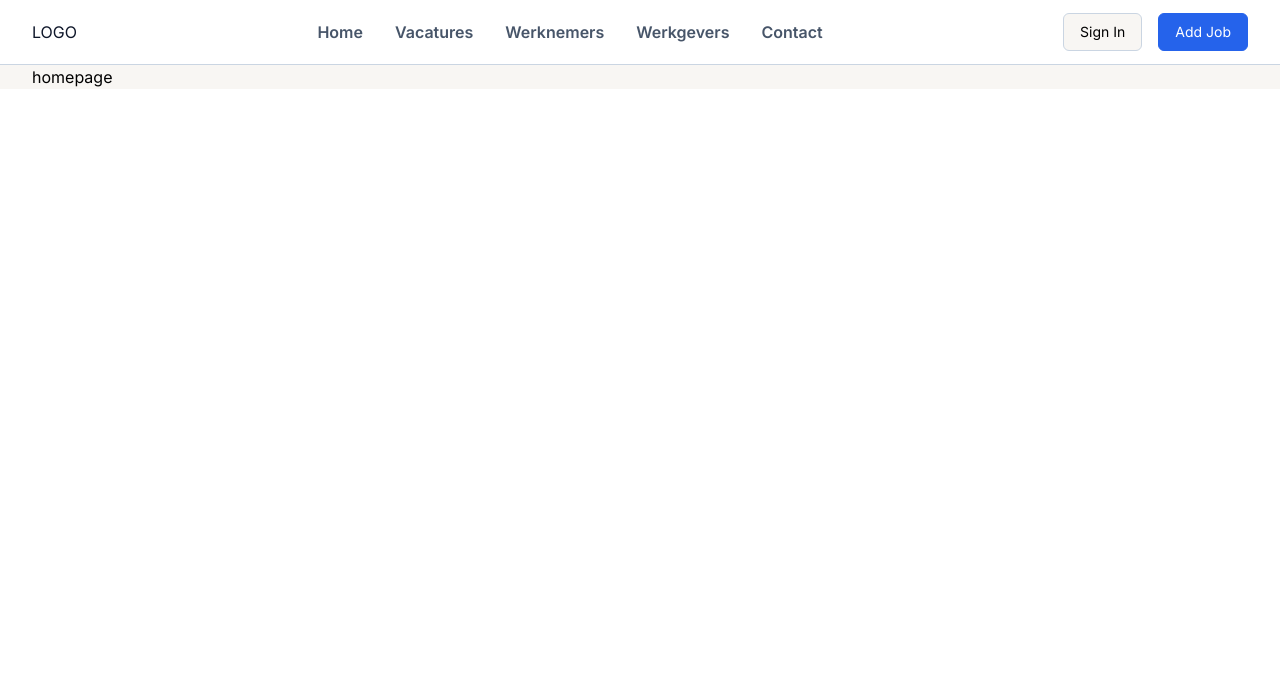
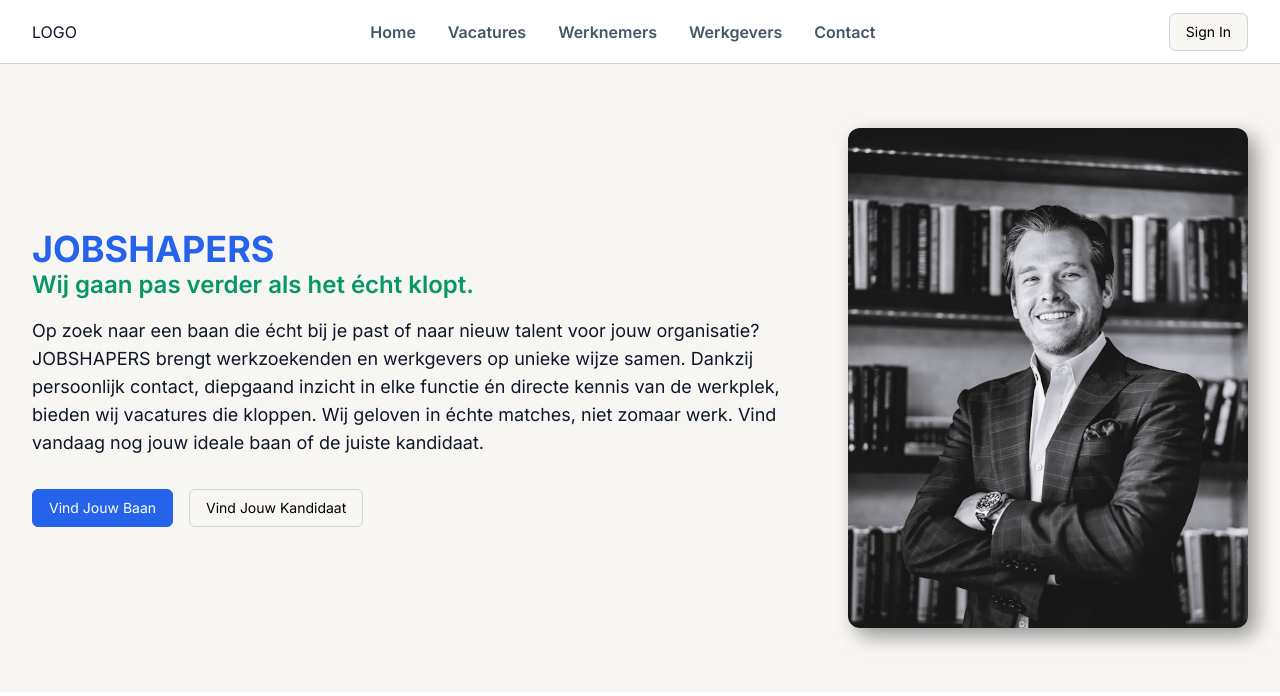
Before and after one commit to EdwinSch/jobshapers, a Next.js app: page / in a window 1280 px wide. Shown: the top 696 px of the page. Built offline with nearby package versions, Linux system fonts and the light colour scheme.

Commit message:
add hero and mobile navi

```diff
--- a/app/page.jsx
+++ b/app/page.jsx
@@ -1,7 +1,11 @@
+import Hero from "@/components/Hero";
+
 export default function HomePage() {
   return (
     <main className="w-full bg-jsOffWhite">
-      <div className="mx-auto max-w-7xl px-4 md:px-6 lg:px-8">homepage</div>
+      <div className="mx-auto max-w-7xl px-4 md:px-6 lg:px-8">
+        <Hero />
+      </div>
     </main>
   );
 }
--- a/components/AdminBtns.jsx
+++ b/components/AdminBtns.jsx
@@ -1,13 +1,18 @@
+"use client";
+
 import LinkButton from "./LinkButton";
+import { useState } from "react";
 
 const AdminBtns = () => {
+  const [hidden, setHidden] = useState(true);
+
   return (
     <div className="hidden gap-4 md:flex">
       {/* Sign-in */}
       <LinkButton label="sign in" variant="primary" />
 
       {/* Add Job */}
-      <LinkButton label="add job" variant="secondary" />
+      {hidden || <LinkButton label="add job" variant="secondary" />}
     </div>
   );
 };
--- a/components/Header.jsx
+++ b/components/Header.jsx
@@ -1,23 +1,27 @@
+"use client";
+
 import Navigation from "./Navigation";
 import AdminBtns from "./AdminBtns";
-import { FaBars } from "react-icons/fa6";
+import MobileMenuButton from "./MobileMenuButton";
+import MobileMenu from "./MobileMenu";
+import { useState } from "react";
 
 const Header = () => {
+  const [isMobileMenuOpen, setIsMobileMenuOpen] = useState(false);
+
   return (
-    <header className="w-full border-b border-slate-300">
+    <header className="w-full h-16 border-b border-slate-300 relative">
       <div className="h-16 mx-auto max-w-7xl px-4 md:px-6 lg:px-8 flex justify-between items-center">
         <div className="text-jsMidnight">LOGO</div>
         <Navigation />
         <AdminBtns />
+        <MobileMenuButton
+          isMobileMenuOpen={isMobileMenuOpen}
+          setIsMobileMenuOpen={setIsMobileMenuOpen}
+        />
+      </div>
 
-        {/* Mobile menu btn */}
-        <button
-          type="button"
-          className="block md:hidden cursor-pointer text-jsMidnight hover:text-jsBlue"
-        >
-          <FaBars size="18px" />
-        </button>
-      </div>
+      <MobileMenu isMobileMenuOpen={isMobileMenuOpen} />
     </header>
   );
 };
--- /dev/null
+++ b/components/Hero.jsx
@@ -0,0 +1,49 @@
+import LinkButton from "./LinkButton";
+import Image from "next/image";
+
+const Hero = () => {
+  return (
+    <section className="py-8 sm:py-12 lg:py-16 flex flex-col lg:flex-row items-center gap-10 sm:gap-14 lg:gap-10">
+      <article>
+        <h1 className="text-3xl sm:text-4xl font-bold text-jsBlue uppercase">
+          jobshapers
+        </h1>
+        <h2 className="text-xl sm:text-2xl font-semibold text-jsGreen">
+          Wij gaan pas verder als het écht klopt.
+        </h2>
+        <p className="text-jsMidnight text-base sm:text-lg mt-4">
+          Op zoek naar een baan die écht bij je past of naar nieuw talent voor
+          jouw organisatie? JOBSHAPERS brengt werkzoekenden en werkgevers op
+          unieke wijze samen. Dankzij persoonlijk contact, diepgaand inzicht in
+          elke functie én directe kennis van de werkplek, bieden wij vacatures
+          die kloppen. Wij geloven in échte matches, niet zomaar werk. Vind
+          vandaag nog jouw ideale baan of de juiste kandidaat.
+        </p>
+
+        {/* Buttons */}
+        <div className="mt-8 flex flex-col sm:flex-row gap-4">
+          <LinkButton
+            href="/vacatures"
+            label="vind jouw baan"
+            variant="secondary"
+          />
+          <LinkButton
+            href="/werknemers"
+            label="vind jouw kandidaat"
+            variant="primary"
+          />
+        </div>
+      </article>
+
+      <Image
+        src={"/businessman.jpg"}
+        alt="profile picture"
+        width={400}
+        height={0}
+        className="block rounded-xl object-cover shadow-imgShadow"
+      />
+    </section>
+  );
+};
+
+export default Hero;
--- a/components/LinkButton.jsx
+++ b/components/LinkButton.jsx
@@ -4,7 +4,7 @@ const variantClasses = {
   primary:
     "text-sm px-4 py-2 border-slate-300 border bg-jsOffWhite hover:bg-jsBlue/10",
   secondary:
-    "text-sm px-4 py-2 bg-jsBlue text-white border border-jsBlue hover:bg-jsMidnight",
+    "text-sm px-4 py-2 bg-jsBlue text-white border border-jsBlue hover:bg-[#163ea5]",
   ghost: "text-base text-jsText hover:text-jsBlue font-semibold",
 };
 
@@ -13,11 +13,9 @@ const LinkButton = ({
   variant = "primary",
   href = "",
   className = "",
-  type = "button",
 }) => {
   return (
     <Link
-      type={type}
       href={href}
       className={`
         block rounded-md cursor-pointer duration-200 ease-in-out capitalize
--- /dev/null
+++ b/components/MobileMenu.jsx
@@ -0,0 +1,48 @@
+import LinkButton from "./LinkButton";
+import {
+  FaHouse,
+  FaSuitcase,
+  FaUsers,
+  FaBuilding,
+  FaPhone,
+} from "react-icons/fa6";
+
+const MobileMenu = ({ isMobileMenuOpen }) => {
+  return (
+    <div
+      className={`${
+        isMobileMenuOpen ? "w-full p-8" : "w-0 p-0"
+      } h-screen bg-jsOffWhite absolute top-16 right-0 overflow-hidden duration-300`}
+    >
+      <nav>
+        <ul className="flex flex-col gap-6">
+          <li className="flex items-center gap-3">
+            <FaHouse size={20} className="text-jsText" />
+            <LinkButton href="/" label="home" variant="ghost" />
+          </li>
+          <li className="flex items-center gap-3">
+            <FaSuitcase size={20} className="text-jsText" />
+            <LinkButton href="/vacatures" label="vacatures" variant="ghost" />
+          </li>
+          <li className="flex items-center gap-3">
+            <FaUsers size={20} className="text-jsText" />
+            <LinkButton href="/werknemers" label="werknemers" variant="ghost" />
+          </li>
+          <li className="flex items-center gap-3">
+            <FaBuilding size={20} className="text-jsText" />
+            <LinkButton href="/werkgevers" label="werkgevers" variant="ghost" />
+          </li>
+          <li className="flex items-center gap-3">
+            <FaPhone size={20} className="text-jsText" />
+            <LinkButton href="/contact" label="contact" variant="ghost" />
+          </li>
+        </ul>
+      </nav>
+
+      <hr className="my-6 border border-jsText" />
+      <LinkButton variant="secondary" label="sign-in" />
+    </div>
+  );
+};
+
+export default MobileMenu;
--- /dev/null
+++ b/components/MobileMenuButton.jsx
@@ -0,0 +1,19 @@
+"use client";
+
+import { FaBars, FaXmark } from "react-icons/fa6";
+
+const MobileMenuButton = ({ isMobileMenuOpen, setIsMobileMenuOpen }) => {
+  return (
+    <button
+      type="button"
+      className="block md:hidden cursor-pointer text-jsMidnight hover:text-jsBlue"
+      onClick={() => {
+        setIsMobileMenuOpen(!isMobileMenuOpen);
+      }}
+    >
+      {isMobileMenuOpen ? <FaXmark size="18px" /> : <FaBars size="18px" />}
+    </button>
+  );
+};
+
+export default MobileMenuButton;
--- a/components/Navigation.jsx
+++ b/components/Navigation.jsx
@@ -1,4 +1,3 @@
-import Link from "next/link";
 import LinkButton from "./LinkButton";
 
 const Navigation = () => {
--- a/styles/globals.css
+++ b/styles/globals.css
@@ -6,13 +6,10 @@
   --color-jsOffWhite: #f8f6f3;
   --color-jsMidnight: #0f172a;
   --color-jsText: #475569;
-}
 
-body {
+  --shadow-imgShadow: 8px 8px 20px rgba(0, 0, 0, 0.4);
 }
 
 .inspect {
   border: solid red 1px;
 }
-
-/* #cbd5e1 */
```
Also changed, not shown: public/businessman.jpg (added).
